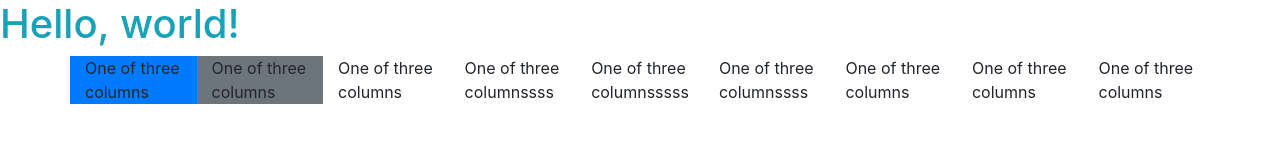
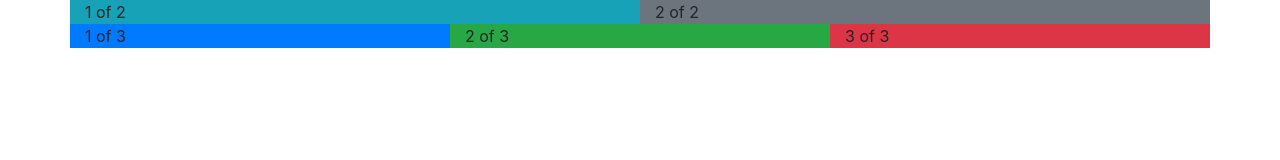
Before and after one commit to mustafabayarr/patika.dev-frontend, a plain HTML site: page Bootstrap/index.html in a window 1280 px wide. Drawn offline with nearby package versions, Linux system fonts and the light colour scheme.

Commit message:
logic of col and row

```diff
--- a/Bootstrap/index.html
+++ b/Bootstrap/index.html
@@ -11,35 +11,24 @@
     <title>Hello, world!</title>
   </head>
   <body>
-    <h1 class="text-info">Hello, world!</h1>
-
     <div class="container">
-        <div class="row">
-          <div class="col-sm bg-primary">
-            One of three columns
+        <div class="row bg-secondary">
+          <div class="col bg-info">
+            1 of 2
           </div>
-          <div class="col-sm bg-secondary">
-            One of three columns
+          <div class="col">
+            2 of 2
           </div>
-          <div class="col-sm">
-            One of three columns
+        </div>
+        <div class="row bg-primary">
+          <div class="col">
+            1 of 3
           </div>
-          <div class="col-sm">
-            One of three columnssss
+          <div class="col bg-success">
+            2 of 3
           </div>
-          <div class="col-sm">
-            One of three columnsssss
-          </div>
-          <div class="col-sm">
-            One of three columnssss
-          </div><div class="col-sm">
-            One of three columns
-          </div>
-          <div class="col-sm">
-            One of three columns
-          </div>
-          <div class="col-sm">
-            One of three columns
+          <div class="col bg-danger">
+            3 of 3
           </div>
         </div>
       </div>
```
